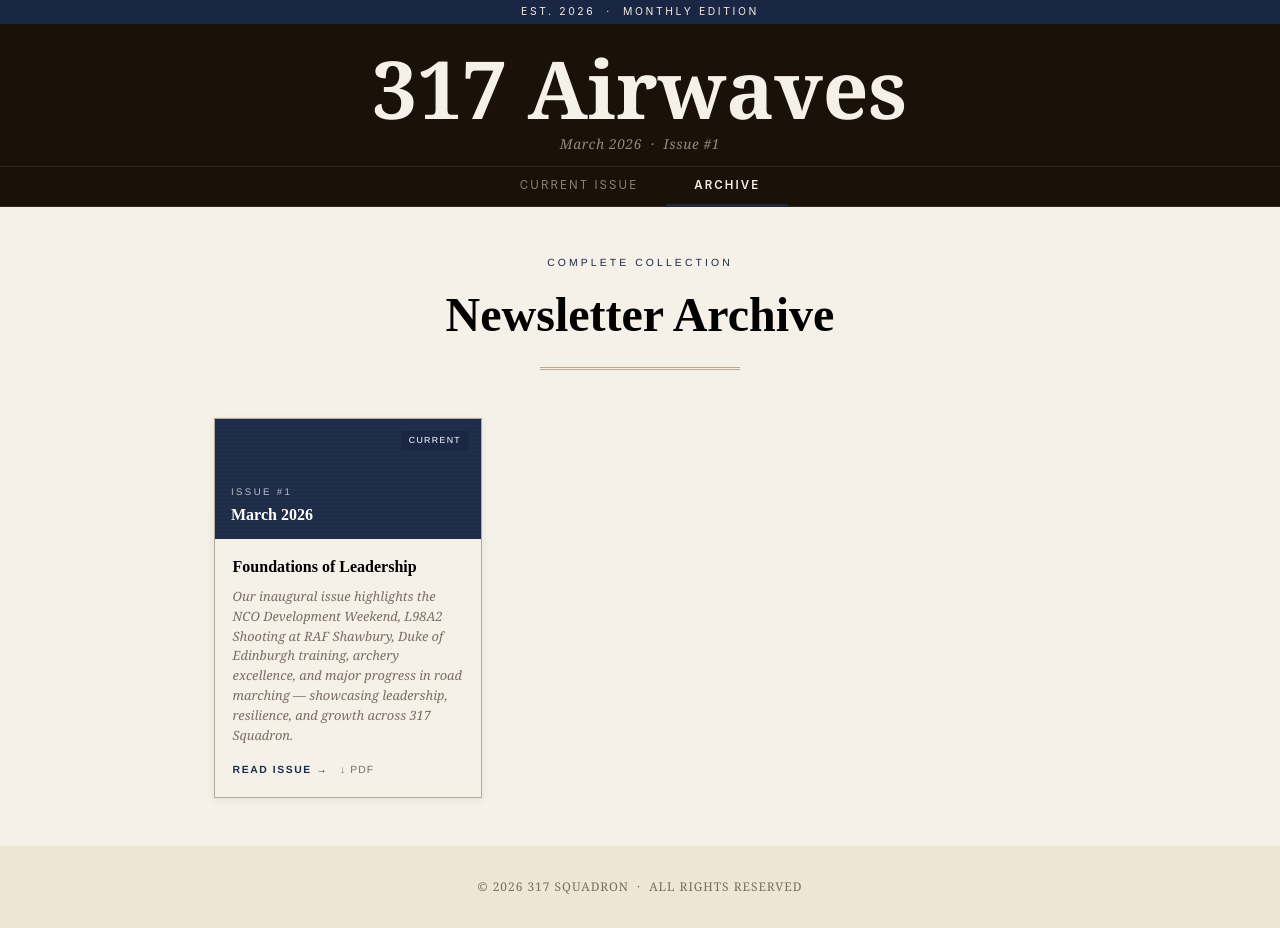
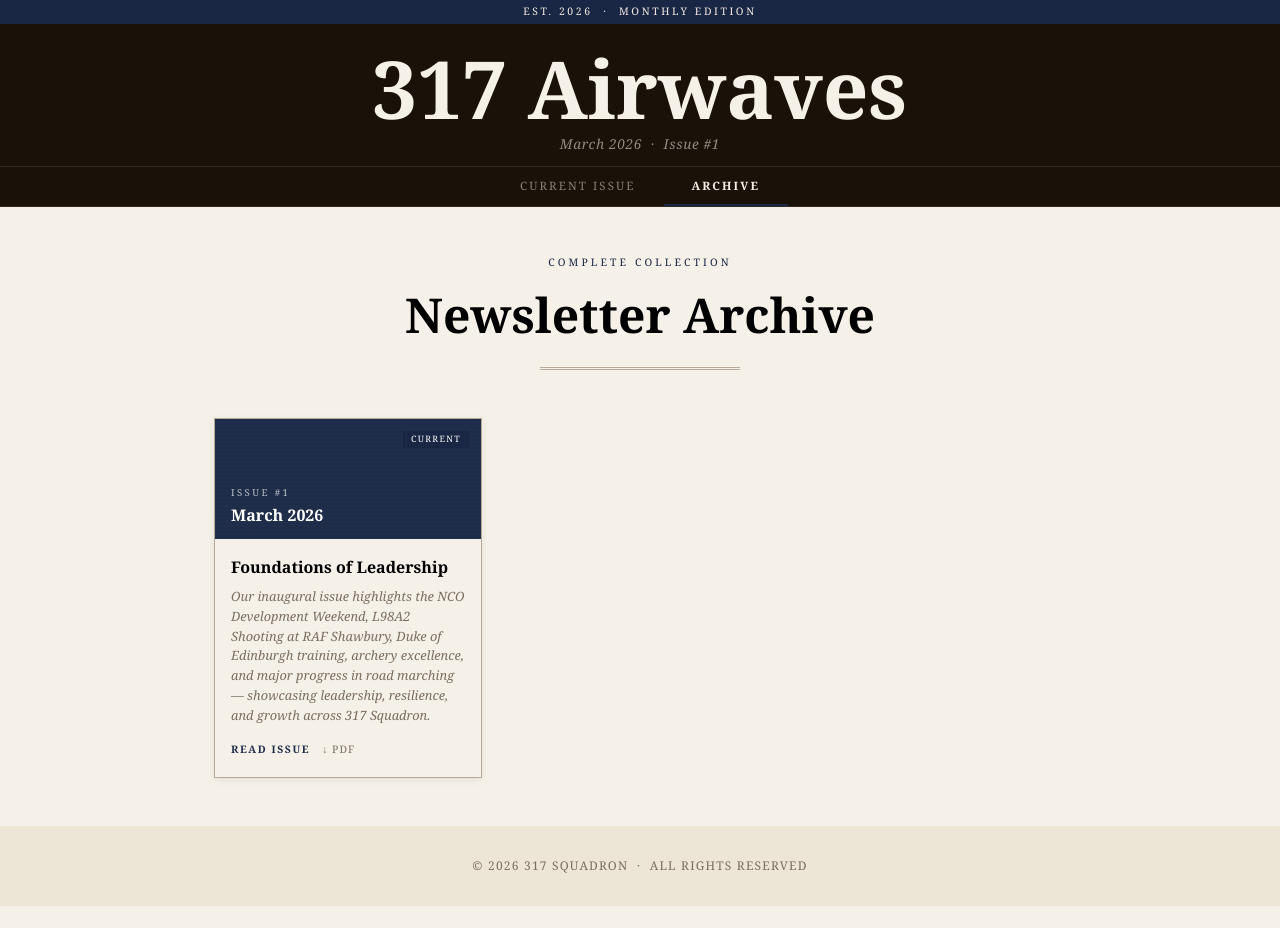
Before and after one commit to BenMcD23/317_Newsletter, a Next.js app in the folder 317_newsletter/: page /archive in a window 1280 px wide. After the commit the page ends 906 px from the top, so only its background shows below. Built offline with nearby package versions, Linux system fonts and the light colour scheme.

Commit message:
update to tailwind

```diff
--- a/317_newsletter/app/archive/page.tsx
+++ b/317_newsletter/app/archive/page.tsx
@@ -1,50 +1,22 @@
-"use client"
+"use client";
 
 import { useRouter } from "next/navigation";
 import { newsletters } from "@/lib/newsletters";
 
 export default function ArchivePage() {
   return (
-    <div
-      style={{
-        maxWidth: "900px",
-        margin: "0 auto",
-        padding: "3rem 1.5rem",
-      }}
-    >
-      <div style={{ textAlign: "center", marginBottom: "3rem" }}>
-        <p
-          style={{
-            fontSize: "0.65rem",
-            letterSpacing: "0.3em",
-            textTransform: "uppercase",
-            color: "var(--accent)",
-            marginBottom: "0.5rem",
-            fontFamily: "Helvetica Neue, sans-serif",
-          }}
-        >
+    <div className="max-w-[900px] mx-auto px-6 py-12">
+      <div className="text-center mb-12">
+        <p className="text-[0.65rem] tracking-[0.3em] uppercase text-[var(--accent)] mb-2">
           Complete Collection
         </p>
-        <h1
-          style={{
-            fontSize: "clamp(1.8rem, 5vw, 3rem)",
-            fontFamily: "'Times New Roman', Times, serif",
-            fontWeight: "700",
-            margin: "0 0 1rem",
-          }}
-        >
+        <h1 className="text-[clamp(1.8rem,5vw,3rem)] font-bold m-0 mb-4">
           Newsletter Archive
         </h1>
-        <hr className="rule-double" style={{ maxWidth: "200px", margin: "0 auto" }} />
+        <hr className="rule-double max-w-[200px] mx-auto" />
       </div>
 
-      <div
-        style={{
-          display: "grid",
-          gridTemplateColumns: "repeat(auto-fill, minmax(260px, 1fr))",
-          gap: "1.5rem",
-        }}
-      >
+      <div className="grid grid-cols-[repeat(auto-fill,minmax(260px,1fr))] gap-6">
         {newsletters.map((newsletter, i) => (
           <ArchiveCard
             key={newsletter.id}
@@ -73,136 +45,54 @@ function ArchiveCard({
 
   return (
     <article
-      className="archive-card"
+      className="archive-card border border-[var(--rule)] bg-[var(--paper)] overflow-hidden shadow-[0_2px_8px_rgba(0,0,0,0.07)] cursor-pointer"
       onClick={handleCardClick}
-      style={{
-        border: "1px solid var(--rule)",
-        background: "var(--paper)",
-        overflow: "hidden",
-        boxShadow: "0 2px 8px rgba(0,0,0,0.07)",
-        cursor: "pointer",
-      }}
     >
       {/* Color band */}
       <div
-        style={{
-          background: color,
-          height: "120px",
-          position: "relative",
-          display: "flex",
-          alignItems: "flex-end",
-          padding: "0.75rem 1rem",
-        }}
+        className="h-[120px] relative flex items-end px-4 py-3"
+        style={{ background: color }}
       >
-        <div
-          style={{
-            position: "absolute",
-            inset: 0,
-            backgroundImage:
-              "repeating-linear-gradient(0deg, transparent, transparent 2px, rgba(0,0,0,0.04) 2px, rgba(0,0,0,0.04) 4px)",
-          }}
-        />
-        <div style={{ position: "relative", zIndex: 1 }}>
-          <p
-            style={{
-              color: "rgba(255,255,255,0.7)",
-              fontSize: "0.6rem",
-              letterSpacing: "0.25em",
-              textTransform: "uppercase",
-              margin: "0 0 0.2rem",
-              fontFamily: "Helvetica Neue, sans-serif",
-            }}
-          >
+        <div className="absolute inset-0 bg-[repeating-linear-gradient(0deg,transparent,transparent_2px,rgba(0,0,0,0.04)_2px,rgba(0,0,0,0.04)_4px)]" />
+        <div className="relative z-10">
+          <p className="text-white/70 text-[0.6rem] tracking-[0.25em] uppercase mb-0.5">
             Issue #{newsletter.issue}
           </p>
-          <p
-            style={{
-              color: "#fff",
-              fontSize: "1rem",
-              fontFamily: "'Times New Roman', serif",
-              fontWeight: "700",
-              margin: 0,
-            }}
-          >
+          <p className="text-white text-base font-bold m-0">
             {newsletter.date}
           </p>
         </div>
+
         {isCurrent && (
-          <span
-            style={{
-              position: "absolute",
-              top: "0.75rem",
-              right: "0.75rem",
-              background: "var(--accent)",
-              color: "#fff",
-              fontSize: "0.55rem",
-              letterSpacing: "0.15em",
-              textTransform: "uppercase",
-              padding: "0.2rem 0.5rem",
-              fontFamily: "Helvetica Neue, sans-serif",
-            }}
-          >
+          <span className="absolute top-3 right-3 bg-[var(--accent)] text-white text-[0.55rem] tracking-[0.15em] uppercase px-2 py-0.5">
             Current
           </span>
         )}
       </div>
 
       {/* Card body */}
-      <div style={{ padding: "1rem 1.1rem 1.25rem" }}>
-        <h3
-          style={{
-            fontSize: "1rem",
-            fontFamily: "'Times New Roman', serif",
-            fontWeight: "700",
-            margin: "0 0 0.5rem",
-          }}
-        >
+      <div className="px-4 pt-4 pb-5">
+        <h3 className="text-base font-bold m-0 mb-2">
           {newsletter.title}
         </h3>
-        <p
-          style={{
-            fontSize: "0.8rem",
-            color: "var(--muted)",
-            lineHeight: "1.55",
-            margin: "0 0 1rem",
-            fontStyle: "italic",
-          }}
-        >
+
+        <p className="text-[0.8rem] text-[var(--muted)] leading-[1.55] italic m-0 mb-4">
           {newsletter.description}
         </p>
-        <div
-          style={{
-            display: "flex",
-            gap: "0.75rem",
-            alignItems: "center",
-          }}
-        >
+
+        <div className="flex gap-3 items-center">
           <span
-            style={{
-              fontSize: "0.65rem",
-              letterSpacing: "0.15em",
-              textTransform: "uppercase",
-              color: color,
-              fontFamily: "Helvetica Neue, sans-serif",
-              fontWeight: "600",
-            }}
+            className="text-[0.65rem] tracking-[0.15em] uppercase font-semibold"
+            style={{ color }}
           >
-            Read issue →
+            Read issue
           </span>
+
           <a
             href={newsletter.pdfPath}
             download
             onClick={(e) => e.stopPropagation()}
-            style={{
-              fontSize: "0.65rem",
-              letterSpacing: "0.1em",
-              textTransform: "uppercase",
-              color: "var(--muted)",
-              textDecoration: "none",
-              fontFamily: "Helvetica Neue, sans-serif",
-              position: "relative",
-              zIndex: 2,
-            }}
+            className="text-[0.65rem] tracking-[0.1em] uppercase text-[var(--muted)] no-underline relative z-20"
           >
             ↓ PDF
           </a>
--- a/317_newsletter/app/globals.css
+++ b/317_newsletter/app/globals.css
@@ -11,11 +11,6 @@
   --accent-light: #c44;
   --rule: #b8a898;
   --muted: #7a6e60;
-}
-
-@theme {
-  --font-serif: Lora, Georgia, serif;
-  --font-sans: Inter, 'Helvetica Neue', sans-serif;
 }
 
 body {
--- a/317_newsletter/app/layout.tsx
+++ b/317_newsletter/app/layout.tsx
@@ -14,20 +14,16 @@ export default function RootLayout({
 }) {
   return (
     <html lang="en">
-      <body>
+      <head>
+        <link
+          href="https://fonts.googleapis.com/css2?family=Poppins:wght@300;400;500;600;700&display=swap"
+          rel="stylesheet"
+        />
+      </head>
+      <body className="font-poppins">
         <Navbar />
         <main>{children}</main>
-        <footer
-          style={{
-            padding: "2rem 1.5rem",
-            textAlign: "center",
-            color: "var(--muted)",
-            fontSize: "0.75rem",
-            letterSpacing: "0.08em",
-            textTransform: "uppercase",
-            background: "var(--paper-dark)",
-          }}
-        >
+        <footer className="px-6 py-8 text-center text-xs tracking-widest uppercase text-[var(--muted)] bg-[var(--paper-dark)]">
           <p>© {new Date().getFullYear()} 317 Squadron &nbsp;·&nbsp; All rights reserved</p>
         </footer>
       </body>
--- a/317_newsletter/app/newsletter/[id]/page.tsx
+++ b/317_newsletter/app/newsletter/[id]/page.tsx
@@ -20,7 +20,7 @@ export default async function NewsletterPage({ params }: Props) {
   return (
     <>
       {/* Breadcrumb */}
-      <div className="font-sans bg-[var(--paper-dark)] border-b border-[var(--rule)] px-6 py-2 text-[0.7rem] tracking-[0.08em] text-[var(--muted)]">
+      <div className="bg-[var(--paper-dark)] border-b border-[var(--rule)] px-6 py-2 text-[0.7rem] tracking-[0.08em] text-[var(--muted)]">
         <Link href="/" className="text-[var(--muted)] no-underline hover:text-[var(--ink)]">
           Home
         </Link>
--- a/317_newsletter/components/Navbar.tsx
+++ b/317_newsletter/components/Navbar.tsx
@@ -8,19 +8,19 @@ export default function Navbar() {
   const pathname = usePathname();
 
   return (
-    <nav className="font-serif bg-[var(--ink)] text-[var(--paper)]">
+    <nav className="bg-[var(--ink)] text-[var(--paper)]">
       {/* Top strip */}
-      <div className="font-sans bg-[var(--accent)] text-center py-1 text-[0.65rem] tracking-[0.25em] uppercase text-[#f5ebe0]">
+      <div className="bg-[var(--accent)] text-center py-1 text-[0.65rem] tracking-[0.25em] uppercase text-[#f5ebe0]">
         Est. {new Date().getFullYear()} &nbsp;·&nbsp; Monthly Edition
       </div>
 
       {/* Masthead */}
       <div className="text-center px-4 pt-6 pb-3 border-b border-white/10">
         <Link href="/" className="no-underline text-inherit">
-          <h1 className="masthead-title font-serif text-[clamp(2.5rem,7vw,5rem)] font-bold text-[#f5f0e8] m-0 leading-none">
+          <h1 className="masthead-title text-[clamp(2.5rem,7vw,5rem)] font-bold text-[#f5f0e8] m-0 leading-none">
             317 Airwaves
           </h1>
-          <p className="font-serif italic text-[rgba(245,240,232,0.55)] text-[0.85rem] mt-1.5 mb-0 tracking-[0.05em]">
+          <p className="italic text-[rgba(245,240,232,0.55)] text-[0.85rem] mt-1.5 mb-0 tracking-[0.05em]">
             {newsletters[0].date} &nbsp;·&nbsp; Issue #{newsletters[0].issue}
           </p>
         </Link>
@@ -52,7 +52,7 @@ function NavLink({
     <Link
       href={href}
       className={[
-        "font-sans inline-block px-7 py-2.5 text-[0.72rem] tracking-[0.18em] uppercase no-underline transition-colors duration-150",
+        "inline-block px-7 py-2.5 text-[0.72rem] tracking-[0.18em] uppercase no-underline transition-colors duration-150",
         active
           ? "text-[#f5f0e8] font-semibold border-b-2 border-[var(--accent)]"
           : "text-[rgba(245,240,232,0.5)] font-normal border-b-2 border-transparent hover:text-[rgba(245,240,232,0.8)]",
--- a/317_newsletter/tailwind.config.js
+++ b/317_newsletter/tailwind.config.js
@@ -7,6 +7,9 @@ module.exports = {
   ],
   theme: {
     extend: {
+      fontFamily: {
+        poppins: ["Poppins", "sans-serif"],
+      },
     },
   },
   plugins: [],
```
Also changed, not shown: 317_newsletter/components/PdfBooklet.tsx (+51 -37 lines).
